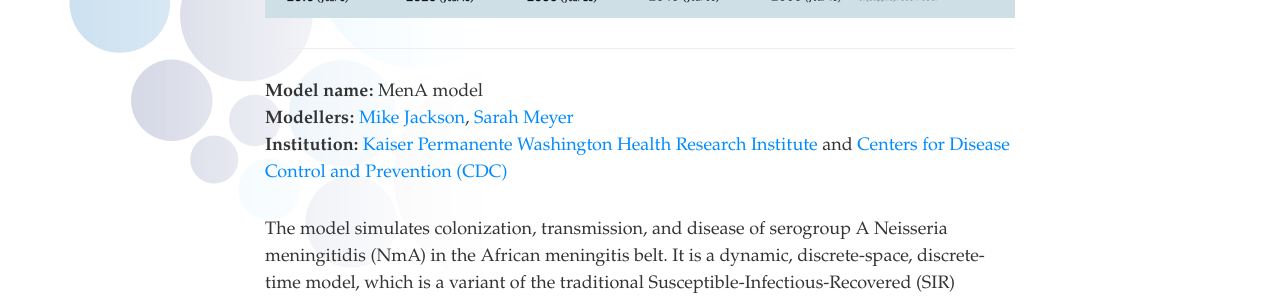
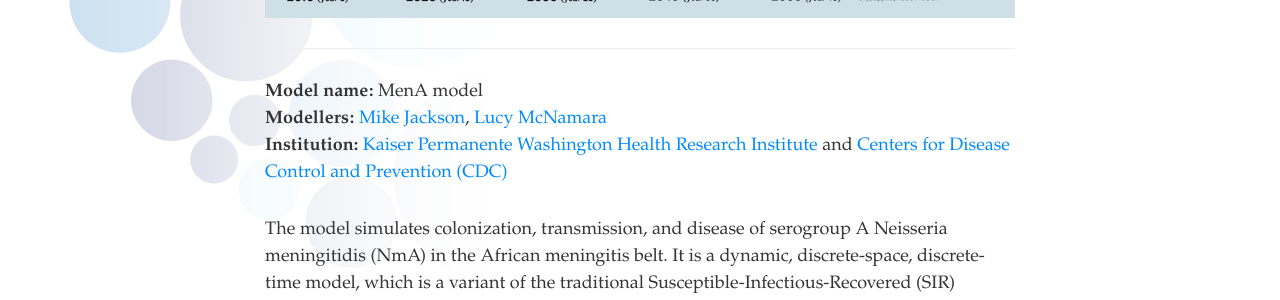
Before and after one commit to vimchub/vaccineimpact, a Jekyll site: the page built from models/men-a.md, in a window 1280 px wide and 900 px high, scrolled down 880 px. Shown: the part 180-480 px from the top of the window. Built offline with Jekyll 4.4.1, drawn with Linux system fonts in a browser that asks for light colours; nearby versions of some CDN libraries.

Commit message:
Update men-a.md
Updating Sarah Meyer to Lucy McNamara

```diff
--- a/models/men-a.md
+++ b/models/men-a.md
@@ -15,7 +15,7 @@ This is an age-structured transmission dynamic model of serogroup A Neisseria me
 <div id="cdc"></div>
 
 **Model name:** MenA model
-**Modellers:** [Mike Jackson](https://www.kpwashingtonresearch.org/our-research/our-scientists/jackson-michael-l/), [Sarah Meyer](https://www.researchgate.net/profile/Sarah_Meyer6)
+**Modellers:** [Mike Jackson](https://www.kpwashingtonresearch.org/our-research/our-scientists/jackson-michael-l/), [Lucy McNamara](https://www.linkedin.com/in/lucy-mcnamara-958b1026/)
 **Institution:** [Kaiser Permanente Washington Health Research Institute](https://www.kpwashingtonresearch.org/) and [Centers for Disease Control and Prevention (CDC)](https://www.cdc.gov/)
 
 The model simulates colonization, transmission, and disease of serogroup A Neisseria meningitidis (NmA) in the African meningitis belt. It is a dynamic, discrete-space, discrete-time model, which is a variant of the traditional Susceptible-Infectious-Recovered (SIR) compartmental model. Additional compartments account for differing levels of immunity to colonization and to invasive disease among those colonized. The model is also age-structured. Seasonal forcing of the “who acquires infection from whom” matrix is used to account for the strong seasonality of NmA disease in the meningitis belt. Stochastic variation in transmission is used to reproduce the varying pattern of major epidemics, which occur every 8-12 years and can last across multiple dry seasons.
```
